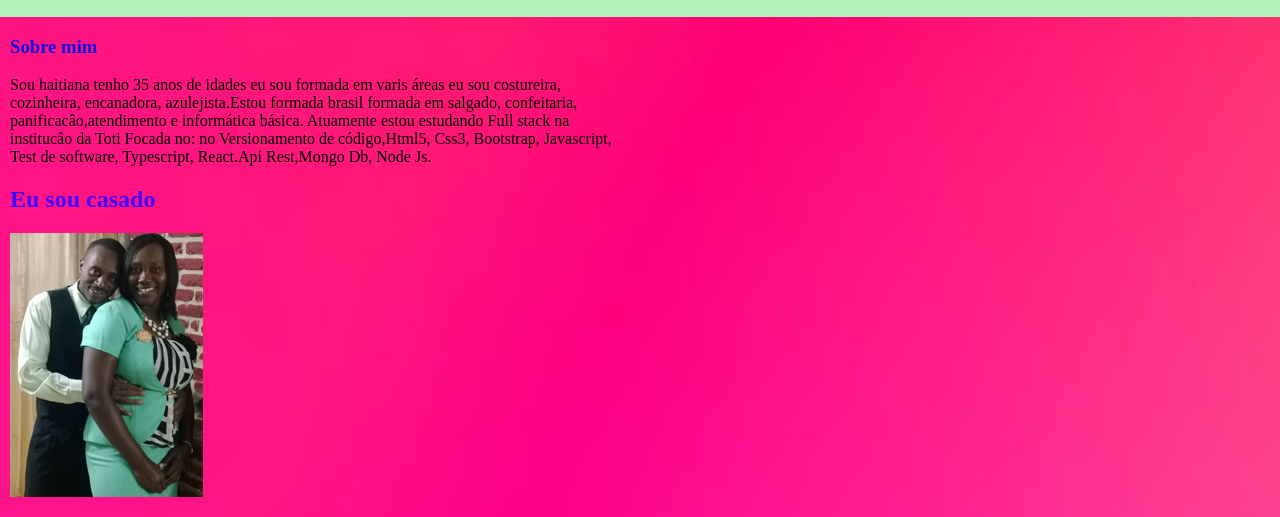
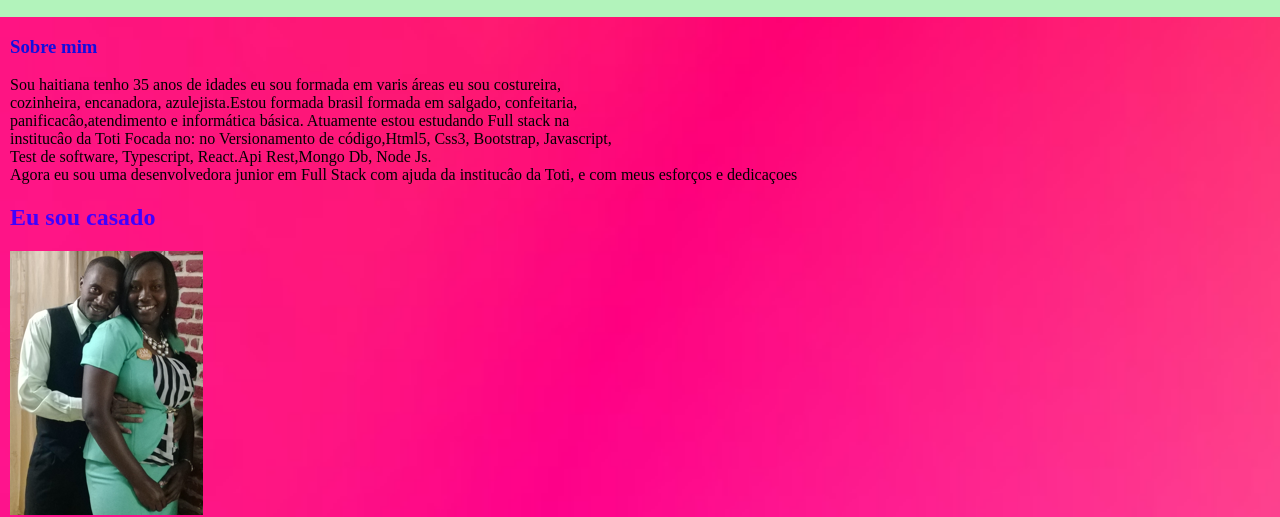
Before and after one commit to Shabinejosias/portf-lio-js, a plain HTML site: page index.html in a window 1280 px wide. Shown: the part 283-800 px from the top of the page. Drawn offline with Linux system fonts and the light colour scheme.

Commit message:
atualizando

```diff
--- a/index.html
+++ b/index.html
@@ -57,6 +57,7 @@
             panificacâo,atendimento e informática básica. Atuamente estou estudando Full stack na <br>
             institucâo da Toti Focada no: no Versionamento de código,Html5, Css3, Bootstrap, Javascript,<br>
             Test de software, Typescript, React.Api Rest,Mongo Db, Node Js.</span><br>
+            <span>Agora eu sou uma desenvolvedora junior em Full Stack  com ajuda da institucâo da Toti, e com meus esforços e dedicaçoes </span>
 
         <h2>Eu sou casado</h2>
         <img src="img/Foto Couple.png" alt="50">
```
